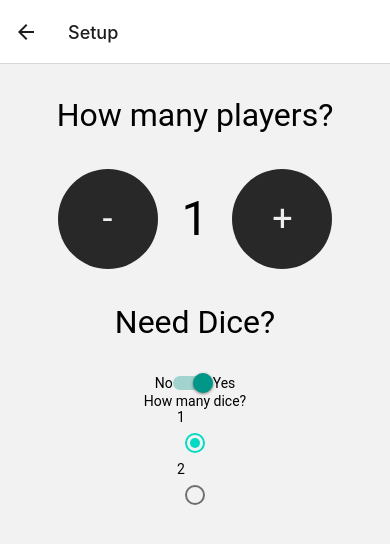
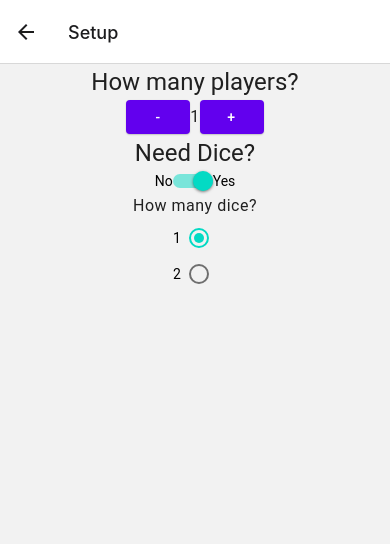
Before and after one commit to lanceturbes/board-game-tracker-mobile, a React Native app: screen / in a window 390 px wide. Both pictures are taken after a click on the button "START NEW GAME". Shown: the top 544 px of the page. Built offline with nearby package versions, Linux system fonts and the light colour scheme.

Commit message:
refactor: switch to paper components in setup page

```diff
--- a/src/screens/GameSetupScreen.js
+++ b/src/screens/GameSetupScreen.js
@@ -1,7 +1,14 @@
 import React, { useState } from "react";
-import { StyleSheet, View, Pressable, Switch } from "react-native";
-import { Text } from "react-native-paper";
-import { RadioButton } from "react-native-paper";
+import { StyleSheet, View } from "react-native";
+import {
+  Text,
+  Headline,
+  Subheading,
+  Divider,
+  Button,
+  RadioButton,
+  Switch,
+} from "react-native-paper";
 
 const initialGameOptions = {
   playerCount: 1,
@@ -45,36 +52,33 @@ export default function GameSetupScreen() {
 
   return (
     <View style={styles.viewContainerScreen}>
-      <Text style={styles.textTitle}>How many players?</Text>
-
+      <Headline>How many players?</Headline>
       <View style={styles.viewContainerInput}>
-        <Pressable
-          style={styles.buttonCounter}
-          title="-1"
-          onPress={() => handlePlayerCount("subtract")}
-        >
-          <Text style={styles.buttonText}>-</Text>
-        </Pressable>
-        <Text style={styles.textCounter}>{gameOptions.playerCount}</Text>
-        <Pressable
-          style={styles.buttonCounter}
-          onPress={() => handlePlayerCount("add")}
-        >
-          <Text style={styles.buttonText}>+</Text>
-        </Pressable>
+        <Button mode="contained" onPress={() => handlePlayerCount("subtract")}>
+          -
+        </Button>
+        <Subheading style={styles.textCounter}>
+          {gameOptions.playerCount}
+        </Subheading>
+        <Button mode="contained" onPress={() => handlePlayerCount("add")}>
+          +
+        </Button>
       </View>
 
-      <Text style={styles.textTitle}>Need Dice?</Text>
+      <Divider />
 
+      <Headline>Need Dice?</Headline>
       <View style={styles.viewContainerInput}>
         <Text>No</Text>
         <Switch value={gameOptions.needDice} onValueChange={handleDiceToggle} />
         <Text>Yes</Text>
       </View>
 
+      <Divider />
+
       {gameOptions.needDice && (
         <>
-          <Text>How many dice?</Text>
+          <Subheading>How many dice?</Subheading>
 
           <RadioButton.Group
             onValueChange={(newValue) =>
@@ -82,11 +86,12 @@ export default function GameSetupScreen() {
             }
             value={gameOptions.diceCount}
           >
-            <View>
+            <View style={styles.viewContainerInput}>
               <Text>1</Text>
               <RadioButton value={1} />
             </View>
-            <View>
+
+            <View style={styles.viewContainerInput}>
               <Text>2</Text>
               <RadioButton value={2} />
             </View>
@@ -105,35 +110,5 @@ const styles = StyleSheet.create({
   viewContainerInput: {
     flexDirection: "row",
     alignItems: "center",
-    textAlign: "center",
-    justifyContent: "center",
-  },
-  textTitle: {
-    color: "black",
-    fontSize: 32,
-    padding: 32,
-  },
-  textCounter: {
-    fontSize: 48,
-    padding: 24,
-    color: "black",
-  },
-  buttonCounter: {
-    backgroundColor: "#282828",
-    height: 100,
-    width: 100,
-    borderRadius: 999,
-    flex: 1,
-    alignItems: "center",
-    justifyContent: "center",
-    maxWidth: 100,
-  },
-  buttonCounterAnimated: {
-    backgroundColor: "#fff",
-  },
-  buttonText: {
-    color: "#eee",
-    fontSize: 36,
-    textAlign: "center",
   },
 });
```
